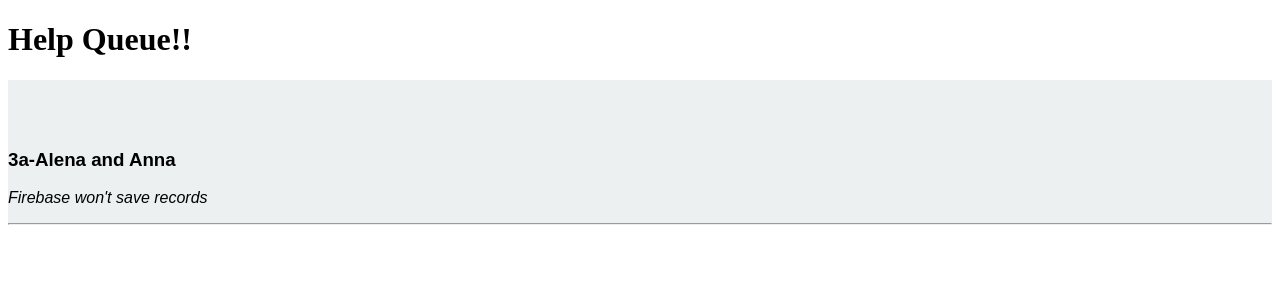
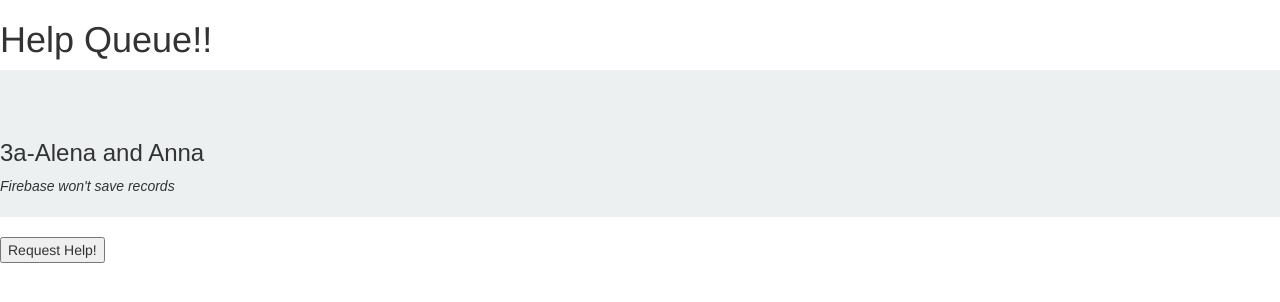
Before and after one commit to AlenaSG/react-app, a React app: page / in a window 1280 px wide. Shown: the top 302 px of the page. Built offline with nearby package versions, Linux system fonts and the light colour scheme.

Commit message:
add a class component with a state and onClick event

```diff
--- a/package.json
+++ b/package.json
@@ -4,13 +4,14 @@
   "main": "index.js",
   "scripts": {
     "test": "echo \"Error: no test specified\" && exit 1",
-     "start":  "webpack-dev-server"
+    "start": "webpack-dev-server"
   },
   "author": "",
   "license": "ISC",
   "dependencies": {
     "prop-types": "^15.5.10",
     "react": "^15.5.4",
+    "react-bootstrap": "^0.31.3",
     "react-dom": "^15.5.4"
   },
   "devDependencies": {
--- a/src/components/App.jsx
+++ b/src/components/App.jsx
@@ -1,12 +1,14 @@
 import React from "react";
 import Header from "./Header";
 import TicketList from "./TicketList";
+import NewTicketControl from "./NewTicketControl";
 
 function App(props){
   return(
     <div>
       <Header/>
       <TicketList />
+      <NewTicketControl/>
     </div>
   );
 }
--- /dev/null
+++ b/src/components/NewTicketControl.jsx
@@ -0,0 +1,33 @@
+import React from "react";
+//import Ticket from "./Ticket";
+//import { Button }  from "react-bootstrap";
+//import PropTypes from "prop-types";
+
+class NewTicketControl extends React.Component {
+
+  constructor(props) {
+    super(props);
+    this.state = {formVisibleOnPage: false};
+    this.handleDisplayingNewTicketForm = this.handleDisplayingNewTicketForm.bind(this);
+  }
+
+  handleDisplayingNewTicketForm(event) {
+    console.log("New ticket button clicked!");
+    this.setState({formVisibleOnPage: true});
+  }
+
+  render() {
+    return (
+      //<div>
+        <button onClick={this.handleDisplayingNewTicketForm}>Request Help!</button>
+        //</div>
+      );
+  }
+}
+    // <Ticket
+    //   location ="3a"
+    //   names="Alena and Anna"
+    //   issue="Firebase won't save records"/>
+
+
+export default NewTicketControl;
--- a/src/components/Ticket.jsx
+++ b/src/components/Ticket.jsx
@@ -1,5 +1,6 @@
 import React from "react";
 import PropTypes from "prop-types";
+
 
 function Ticket(props){
   var ticketStyles = {
```
Also changed, not shown: template.ejs, 1 other file (tests, documents, lock files or other folders).
